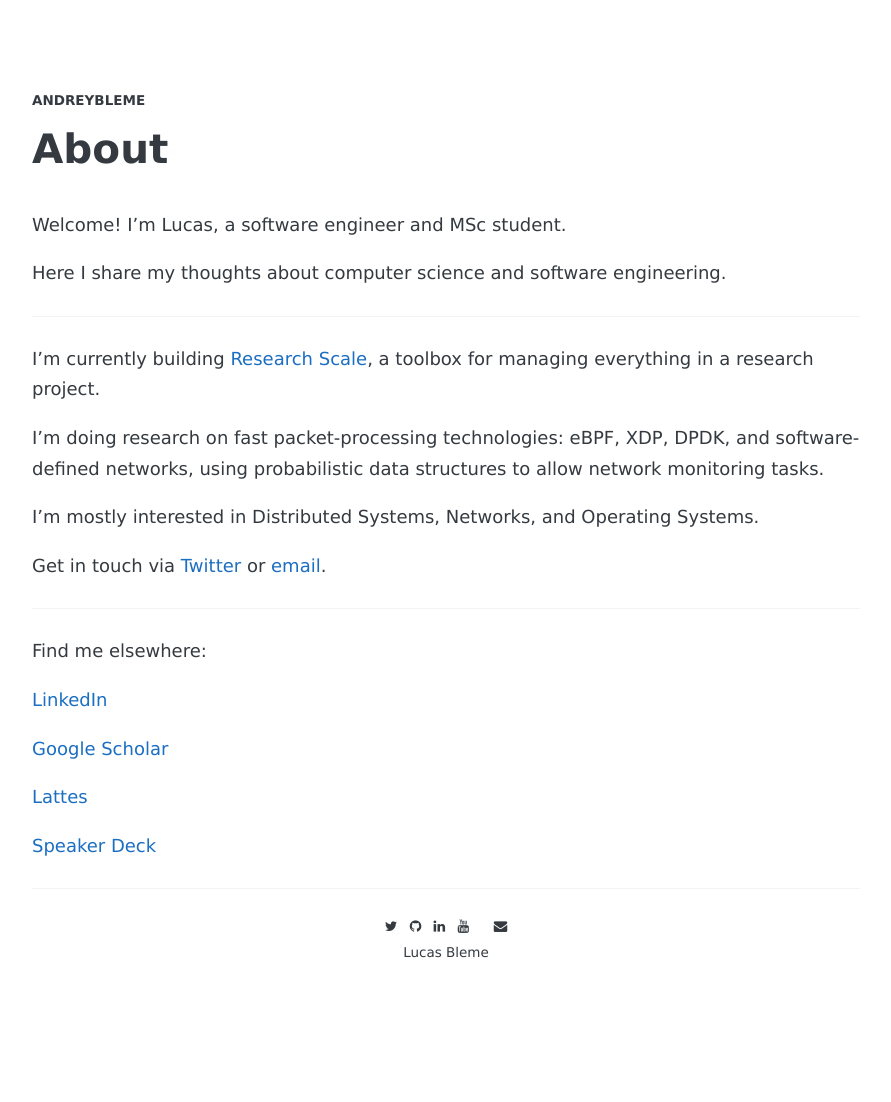
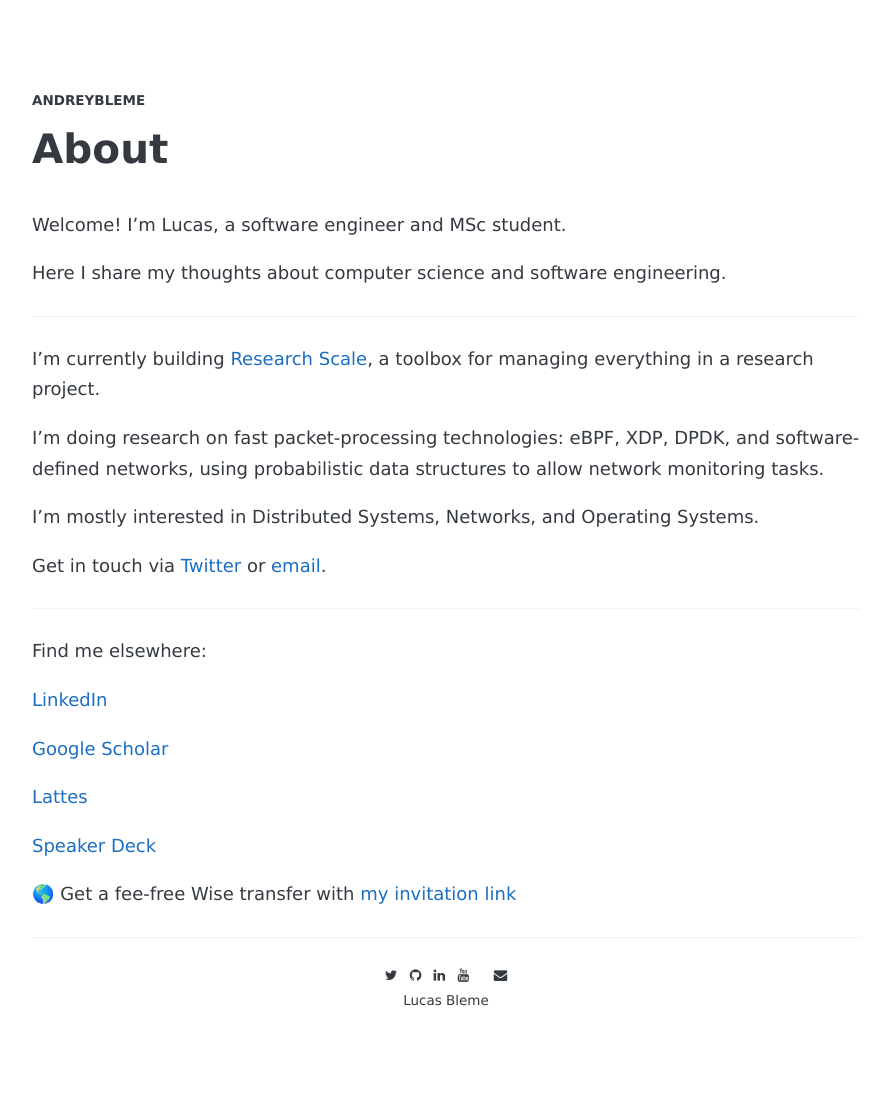
Before and after one commit to andreybleme/andreybleme.github.io, a Jekyll site: the page built from about.md, in a window 1280 px wide. Shown: the whole page, without its empty margins (194-1085 px from the left). Built offline with Jekyll 4.4.1, drawn with Linux system fonts in a browser that asks for light colours; nearby versions of some CDN libraries; some web fonts are replaced; before the commit the page ends 1053 px from its top, so only the background shows below that.

Commit message:
Update about.md

```diff
--- a/about.md
+++ b/about.md
@@ -29,3 +29,5 @@ Find me elsewhere:
 [Lattes](http://lattes.cnpq.br/0515658353873955)
 
 [Speaker Deck](https://speakerdeck.com/andreybleme)
+
+🌎 Get a fee-free Wise transfer with [my invitation link](https://wise.com/invite/dic/lucasandreyc)
```
